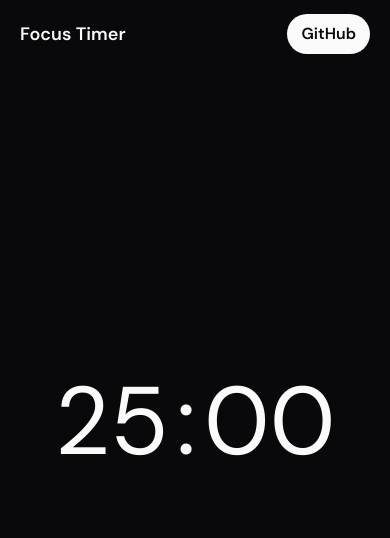
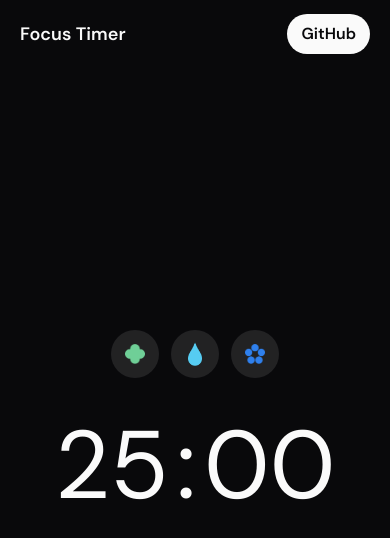
Before and after one commit to RyanGabr/focus-timer, a React (Vite) app: page / in a window 390 px wide. Shown: the top 538 px of the page. Built offline with nearby package versions, Linux system fonts and the light colour scheme.

Commit message:
features: Presets

```diff
--- a/src/app.tsx
+++ b/src/app.tsx
@@ -1,4 +1,5 @@
 import { Navbar } from "./components/navbar";
+import { Presets } from "./features/presets/presets";
 import { Timer } from "./features/timer/timer";
 
 export function App() {
@@ -6,6 +7,7 @@ export function App() {
     <div className="bg-zinc-950">
       <Navbar />
       <main className="flex flex-col items-center justify-center gap-10 h-screen">
+        <Presets />
         <Timer />
       </main>
     </div>
--- /dev/null
+++ b/src/features/presets/presets.tsx
@@ -0,0 +1,63 @@
+import { Button } from "@/components/button";
+import SoftFlower from "@/assets/icons/soft-flower.png";
+import Drop from "@/assets/icons/drop.png";
+import Dots from "@/assets/icons/dots.png";
+import { useTimer } from "@/context/timer-context";
+
+export function Presets() {
+  const { setSecondsAmount } = useTimer();
+
+  function setTimerPomodoro() {
+    setSecondsAmount(25 * 60); // 25 minutes
+  }
+
+  function setTimerShortBreak() {
+    setSecondsAmount(5 * 60); // 5 minutes
+  }
+
+  function setTimerLongBreak() {
+    setSecondsAmount(15 * 60); // 15 minutes
+  }
+
+  return (
+    <>
+      <div className="flex items-center justify-center gap-3 md:hidden">
+        <Button
+          onClick={setTimerPomodoro}
+          variant="secondary"
+          className="w-12 h-12"
+        >
+          <img src={SoftFlower} alt="" className="w-[20px]" />
+        </Button>
+        <Button
+          onClick={setTimerShortBreak}
+          variant="secondary"
+          className="w-12 h-12"
+        >
+          <img src={Drop} alt="" className="w-[14px]" />
+        </Button>
+        <Button
+          onClick={setTimerLongBreak}
+          variant="secondary"
+          className="w-12 h-12"
+        >
+          <img src={Dots} alt="" className="w-[20px]" />
+        </Button>
+      </div>
+      <div className="items-center justify-center gap-3 hidden md:flex">
+        <Button onClick={setTimerPomodoro} variant="secondary">
+          <img src={SoftFlower} alt="" className="w-[14px]" />
+          Pomodoro
+        </Button>
+        <Button onClick={setTimerShortBreak} variant="secondary">
+          <img src={Drop} alt="" className="w-[12px]" />
+          Curta
+        </Button>
+        <Button onClick={setTimerLongBreak} variant="secondary">
+          <img src={Dots} alt="" className="w-[16px]" />
+          Longa
+        </Button>
+      </div>
+    </>
+  );
+}
```
